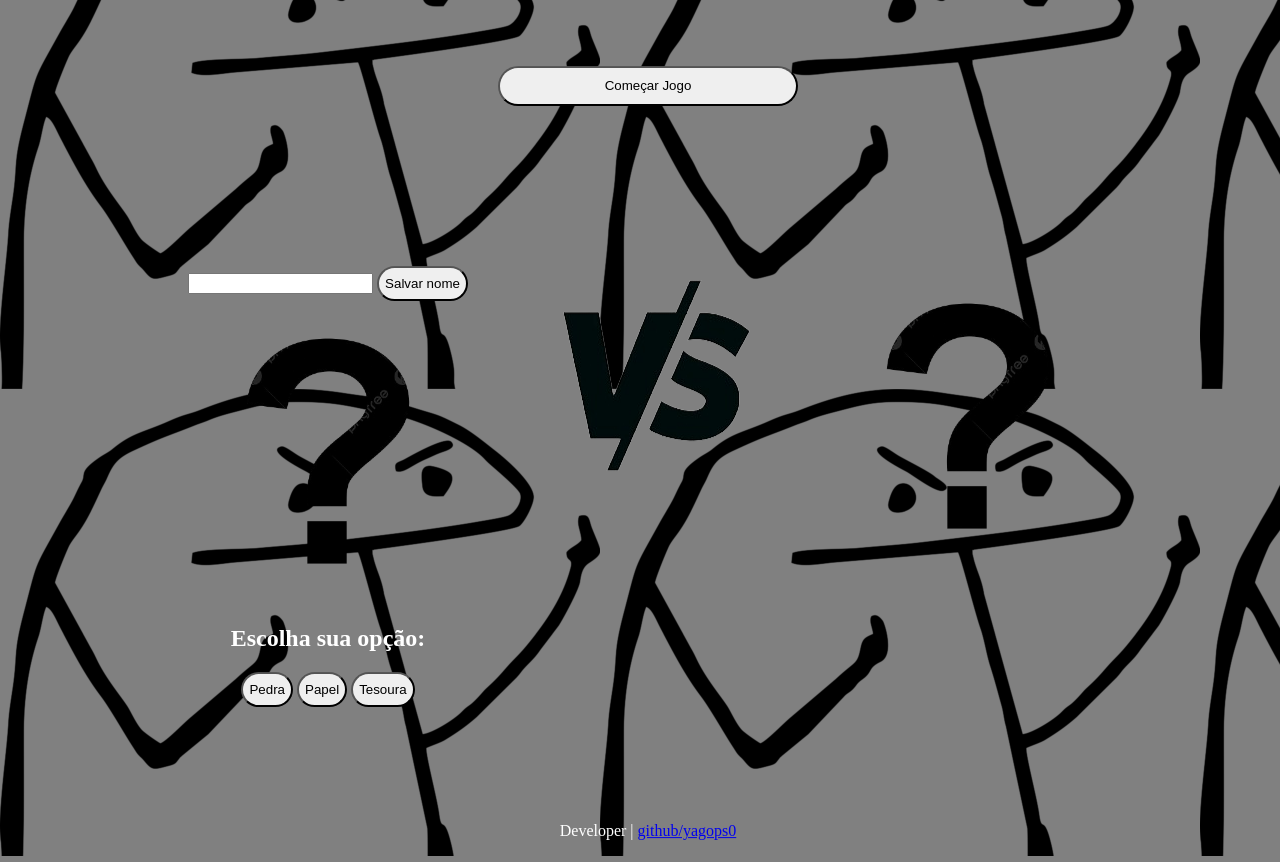
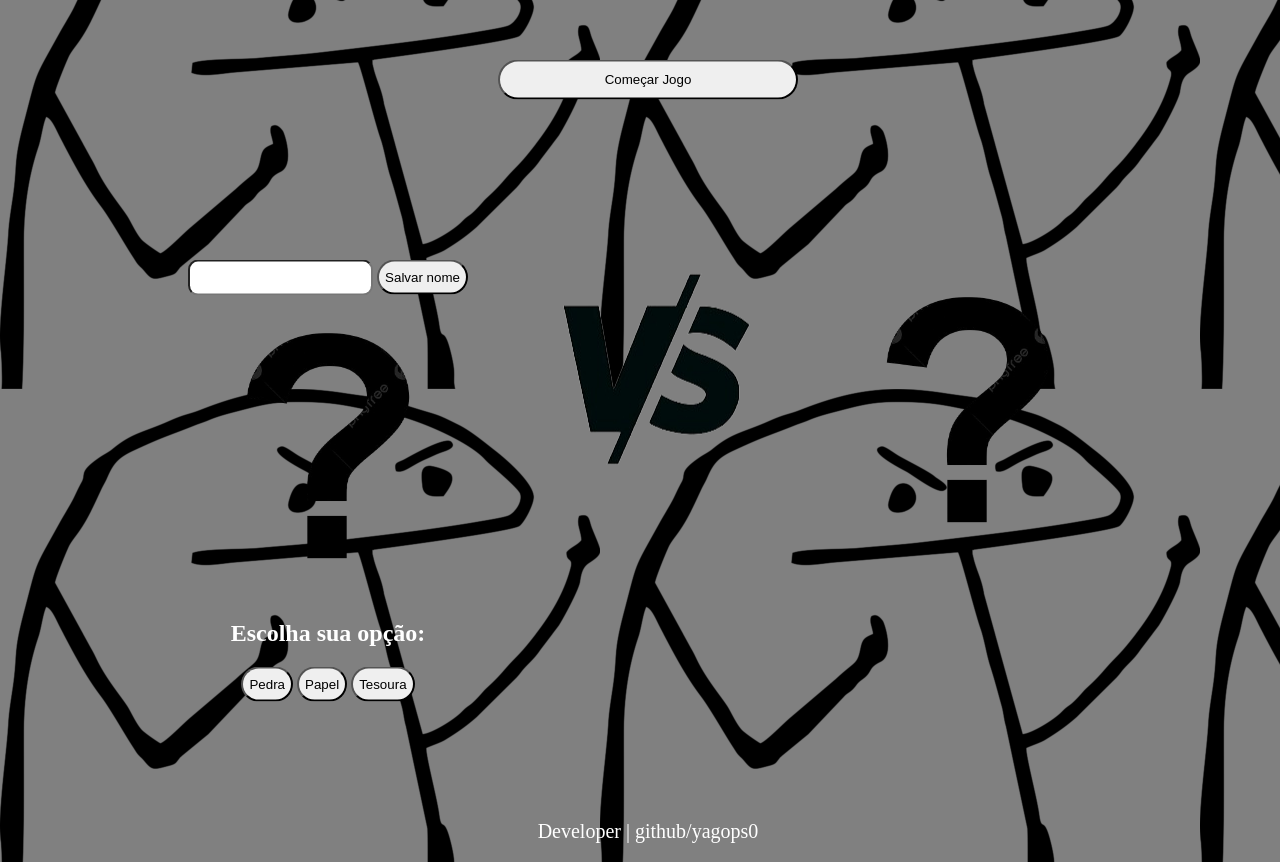
Before and after one commit to yagops0/jokenp-_trabalho_faculdade, a plain HTML site: page index.html in a window 1280 px wide. Shown: the part 101-963 px from the top of the page. Drawn offline with Linux system fonts and the light colour scheme.

Commit message:
Alguns ajustes no css

```diff
--- a/assets/css/style.css
+++ b/assets/css/style.css
@@ -47,7 +47,18 @@ body{
 .area-jogo button{
     border-radius: 25px;
     height: 35px;
+    transition: 0.5s;
 
+}
+
+.area-jogo button:hover{
+    color: white;
+    background: rgba(132, 132, 132, 0.7)
+}
+
+.area-jogo .batalha .input-player{
+    border-radius: 10px;
+    height: 30px;
 }
 
 .area-jogo .batalha .btn-jogar{
@@ -78,3 +89,12 @@ body{
     grid-row: 2;
     grid-column: 3;
 }
+
+.footer{
+    font-size: 20px;
+}
+
+.footer a{
+    text-decoration: none;
+    color: white;
+}
```
